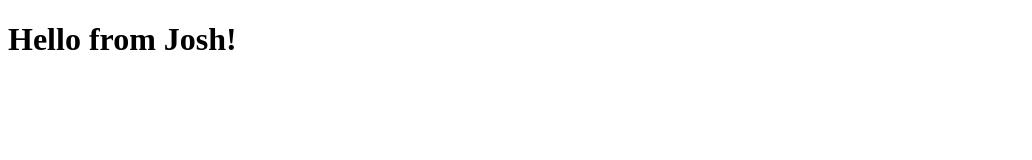
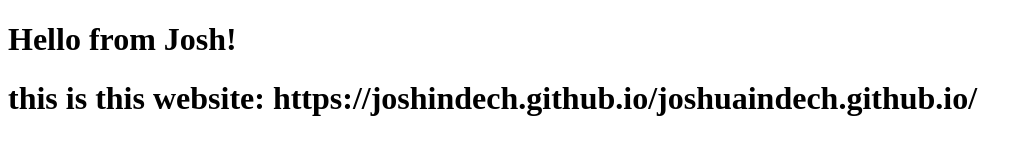
Before and after one commit to JoshIndech/joshuaindech.github.io, a plain HTML site: page index.html in a window 1280 px wide. Shown: the whole page, without its empty margins (0-1032 px from the left). Drawn offline with Linux system fonts and the light colour scheme.

Commit message:
Update index.html
saving my website somewhere becuase I can't seem to wrap my head around remembering where things are

```diff
--- a/index.html
+++ b/index.html
@@ -3,5 +3,6 @@
 <head><title>Welcome</title></head>
 <body>
   <h1>Hello from Josh!</h1>
+  <h1>this is this website: https://joshindech.github.io/joshuaindech.github.io/ </h1>
 </body>
 </html>
```
